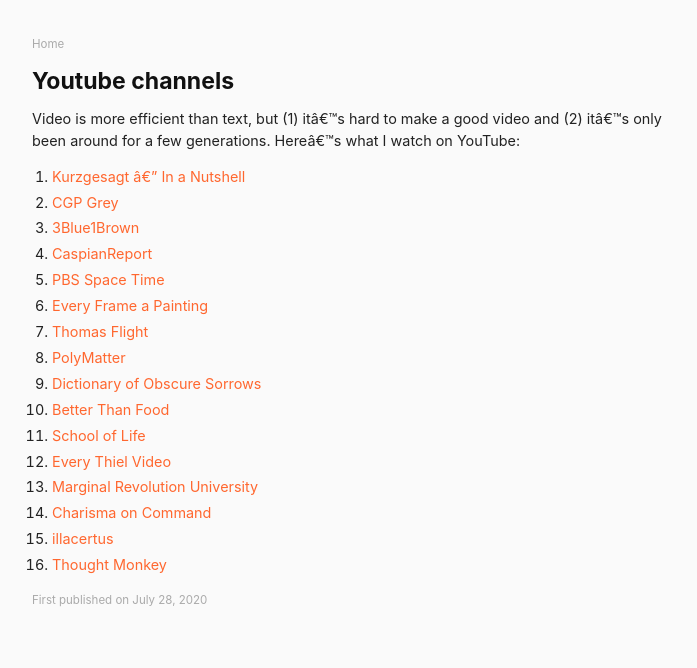
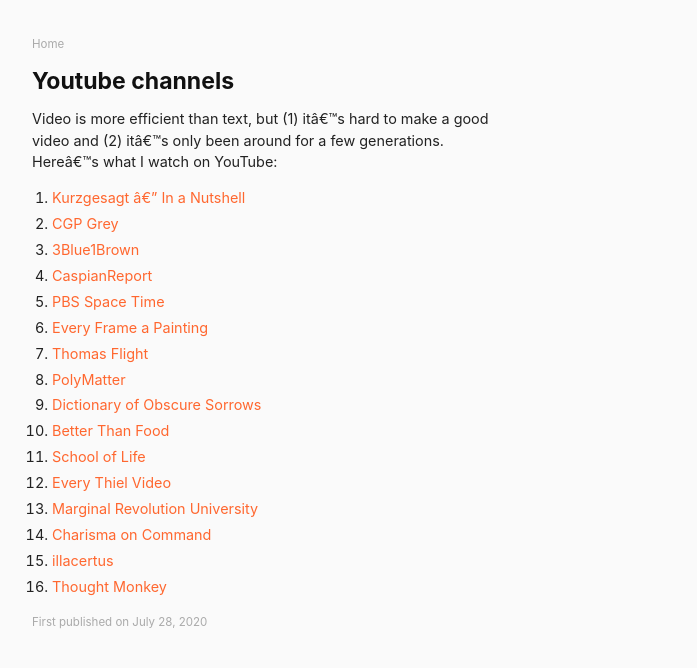
Before and after one commit to danschlz/danschulz.github.io, a Jekyll site: the page built from _posts/2020-07-28-youtube-channels.md, in a window 1280 px wide. Shown: the top 668 px of the page, without its empty margins (0-697 px from the left). Built offline with Jekyll 4.4.1, drawn with Linux system fonts in a browser that asks for light colours.

Commit message:
Update main.css

```diff
--- a/assets/main.css
+++ b/assets/main.css
@@ -3,7 +3,7 @@ body {
   line-height: 1.5em;
   font-size: 0.9em;
   color: #222;
-  max-width: 40rem;
+  max-width: 30rem;
   padding: 2rem;
   margin: auto;
   background: #fafafa;
```
